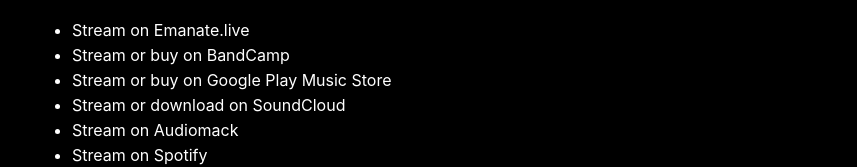
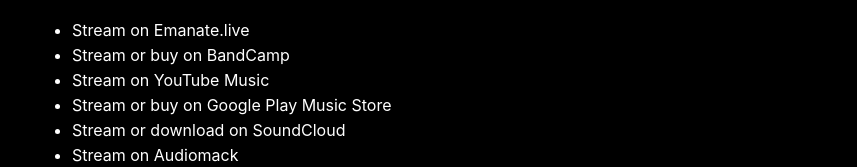
Before and after one commit to defcronyke/telephonesound, a React (Create React App) app: page /ellipsis-remastered-deluxe in a window 1280 px wide. Shown: the part 1368-1535 px from the top of the page, without its empty margins (208-1065 px from the left). Built offline with nearby package versions, Linux system fonts and the light colour scheme.

Commit message:
Add YouTube Music link for Ellipsis (Remastered Deluxe)
Distrokid and YouTube fucked up this release and
took over 3 months to fix it, but it's fixed now
so the link is added finally. It's still fucked up
on regular YouTube, but on YouTube Music it's fixed
finally.

```diff
--- a/package.json
+++ b/package.json
@@ -3,7 +3,7 @@
   "version": "0.1.0",
   "private": true,
   "dependencies": {
-    "node-sass": "^4.13.1",
+    "node-sass": "^4.14.1",
     "react": "^16.13.1",
     "react-dom": "^16.13.1",
     "react-router-dom": "^4.3.1",
--- a/src/ellipsisRemasteredDeluxe.js
+++ b/src/ellipsisRemasteredDeluxe.js
@@ -32,6 +32,7 @@
           <ul>
             <li><a href="https://emanate.live/telephonesound" target="_blank" rel="noopener noreferrer">Stream on Emanate.live</a></li>
             <li><a href="https://telephonesound.bandcamp.com/album/ellipsis-remastered-deluxe" target="_blank" rel="noopener noreferrer">Stream or buy on BandCamp</a></li>
+            <li><a href="https://music.youtube.com/playlist?list=OLAK5uy_nqH6DJzhIe3i-SUDm8Ex5S_r06qiLUZ-k" target="_blank" rel="noopener noreferrer">Stream on YouTube Music</a></li>
             <li><a href="https://play.google.com/store/music/album/Telephone_Sound_Ellipsis_Remastered_Deluxe?id=Be6uvln5i3jngnc7hfw6qhk7mui" target="_blank" rel="noopener noreferrer">Stream or buy on Google Play Music Store</a></li>
             {/* <li><a href="https://www.amazon.com/gp/product/B084RR3J81" target="_blank" rel="noopener noreferrer">Stream or buy on Amazon</a></li> */}
             <li><a href="https://soundcloud.com/telephonesound/sets/ellipsis-remastered-deluxe" target="_blank" rel="noopener noreferrer">Stream or download on SoundCloud</a></li>
```
Also changed, not shown: 2 other files (tests, documents, lock files or other folders).
